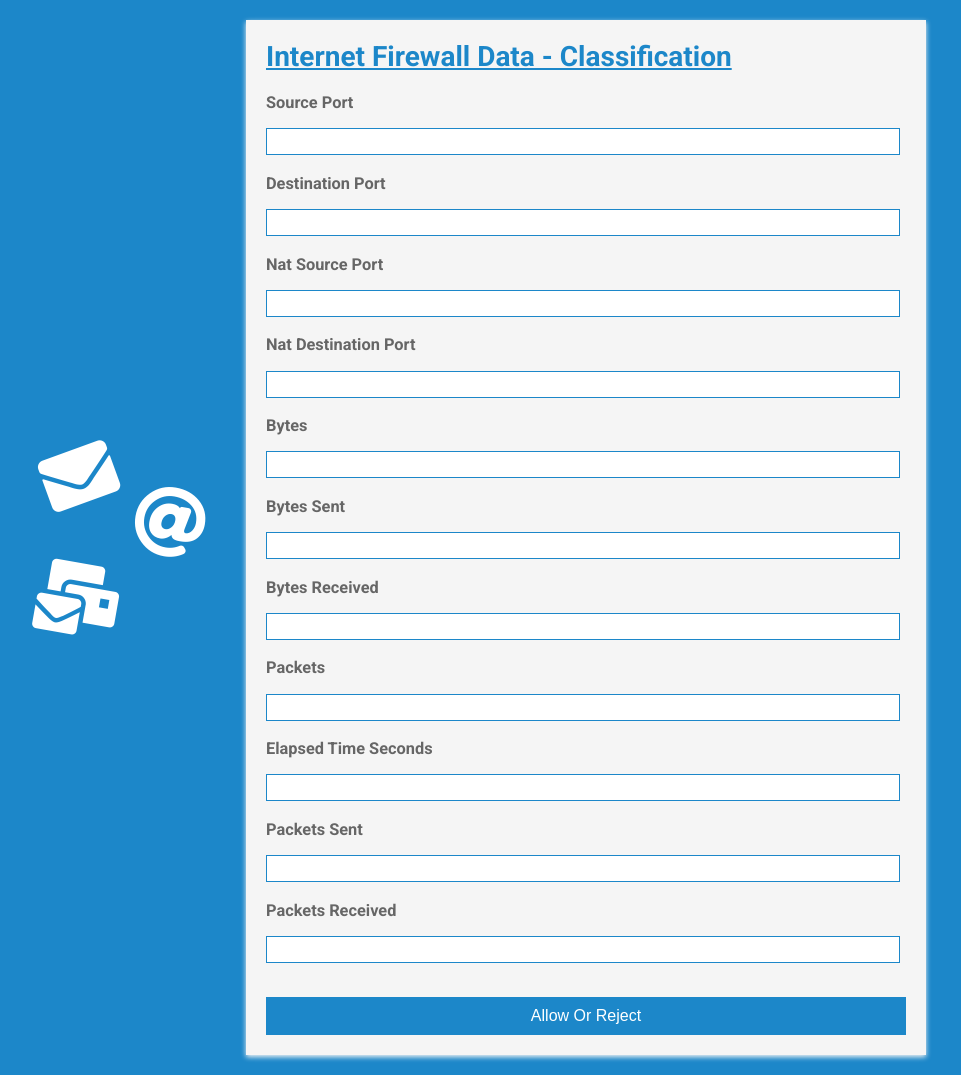
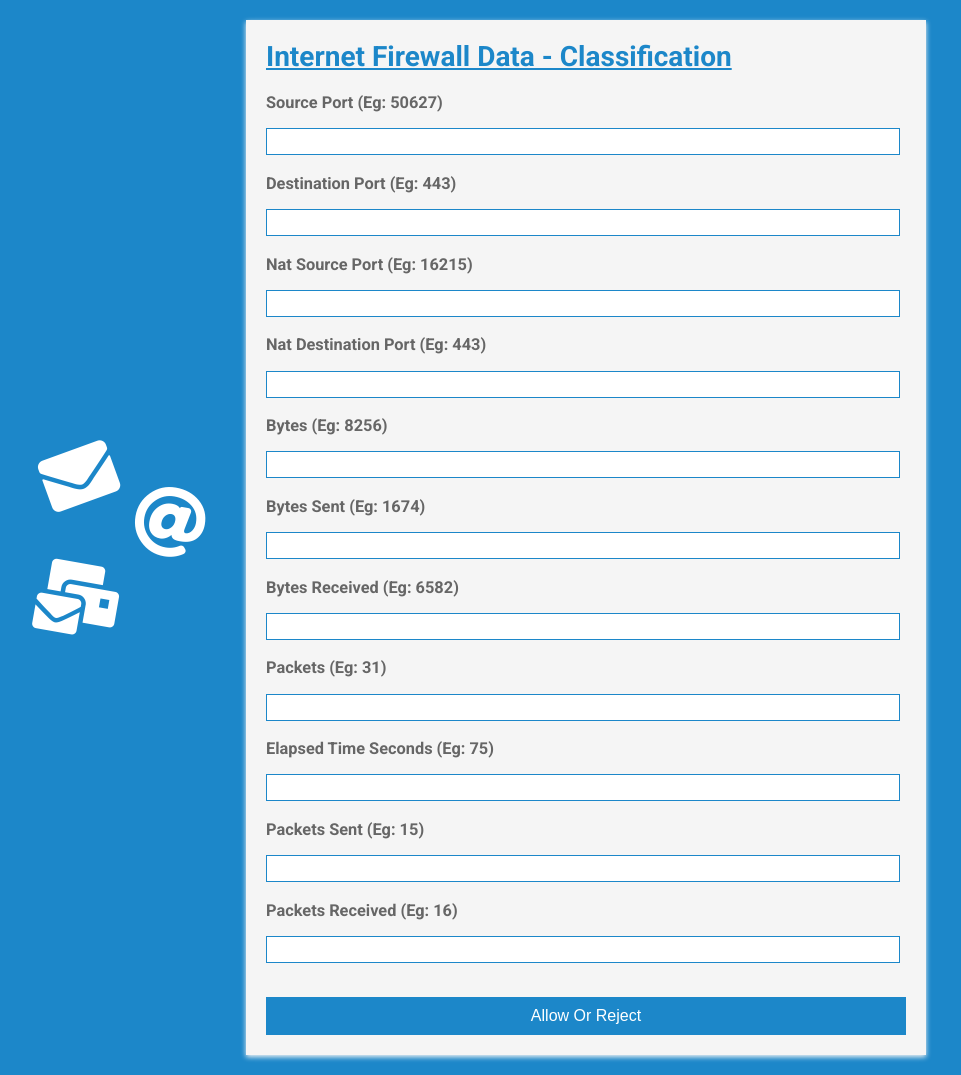
Before and after one commit to DebmalyaRay9989/traffic_classification_app, a Flask app: page / in a window 1280 px wide. Shown: the whole page, without its empty margins (185-1146 px from the left). Run offline with Flask 2, Linux system fonts and the light colour scheme; parts of the project's set-up code (start-up, migrations or seed data) failed here and were passed over; some libraries are stand-ins or nearby versions.

Commit message:
Update index.html
.

```diff
--- a/templates/index.html
+++ b/templates/index.html
@@ -101,17 +101,17 @@
       <form action="{{ url_for('predict')}}" method="post">
         <h1><b><u> Internet Firewall Data - Classification </u></b></h1>
         <div class="info">
-            <h3>Source Port</h3><input id="first" name="source_port" required="required">
-            <h3>Destination Port</h3><input id="second" name="destination_port" required="required">
-            <h3>Nat Source Port</h3><input id="third" name="nat_source_port" required="required">
-            <h3>Nat Destination Port</h3><input id="fourth" name="nat_destination_port" required="required">
-			<h3>Bytes</h3><input id="fifth" name="bytes1" required="required">
-			<h3>Bytes Sent</h3><input id="sixth" name="bytes_sent" required="required">
-			<h3>Bytes Received</h3><input id="seventh" name="bytes_received" required="required">
-			<h3>Packets</h3><input id="eighth" name="packets" required="required">
-			<h3>Elapsed Time Seconds</h3><input id="nineth" name="elapsed_time_sec" required="required">
-			<h3>Packets Sent</h3><input id="tenth" name="pkts_sent" required="required">
-			<h3>Packets Received</h3><input id="eleventh" name="pkts_received" required="required">
+            <h3>Source Port (Eg: 50627)</h3><input id="first" name="source_port" required="required">
+            <h3>Destination Port (Eg: 443)</h3><input id="second" name="destination_port" required="required">
+            <h3>Nat Source Port (Eg: 16215)</h3><input id="third" name="nat_source_port" required="required">
+            <h3>Nat Destination Port (Eg: 443)</h3><input id="fourth" name="nat_destination_port" required="required">
+			<h3>Bytes (Eg: 8256)</h3><input id="fifth" name="bytes1" required="required">
+			<h3>Bytes Sent (Eg: 1674)</h3><input id="sixth" name="bytes_sent" required="required">
+			<h3>Bytes Received (Eg: 6582)</h3><input id="seventh" name="bytes_received" required="required">
+			<h3>Packets (Eg: 31)</h3><input id="eighth" name="packets" required="required">
+			<h3>Elapsed Time Seconds (Eg: 75)</h3><input id="nineth" name="elapsed_time_sec" required="required">
+			<h3>Packets Sent (Eg: 15)</h3><input id="tenth" name="pkts_sent" required="required">
+			<h3>Packets Received (Eg: 16)</h3><input id="eleventh" name="pkts_received" required="required">
             <br>
         </div>
         <br><br><button id="sub" type="submit ">Allow Or Reject</button>
```
